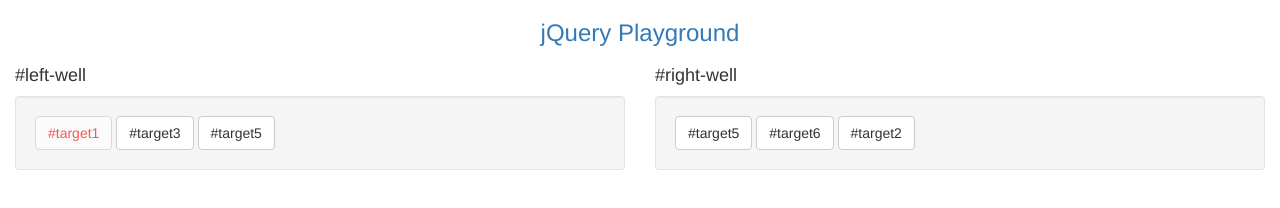
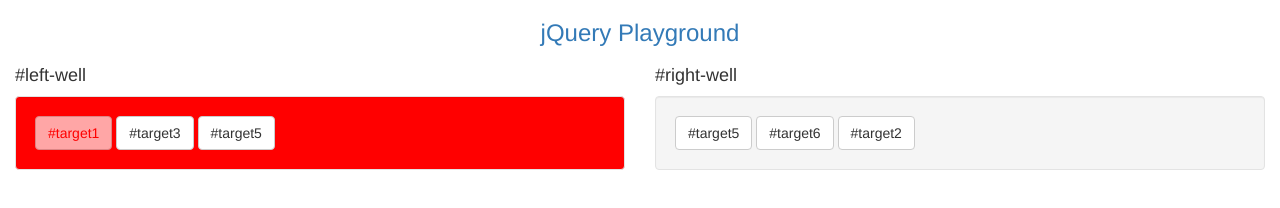
Before and after one commit to ChathurikaDissanayaka/FCC-Frontend-Development-Libraries, a plain HTML site: page JQuery/index.html in a window 1280 px wide. Drawn offline with nearby package versions, Linux system fonts and the light colour scheme.

Commit message:
Add changes

```diff
--- a/JQuery/index.html
+++ b/JQuery/index.html
@@ -48,6 +48,7 @@
             $("#target4").remove();
             $("#target2").appendTo("#right-well");
             $("#target5").clone().appendTo("#left-well");
+            $("#target1").parent().css("background-color", "red");
         });
     </script>
 </body>
```
